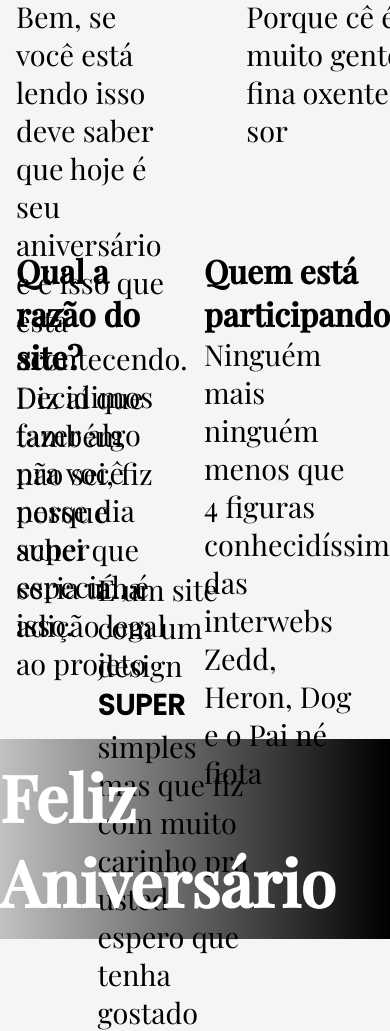
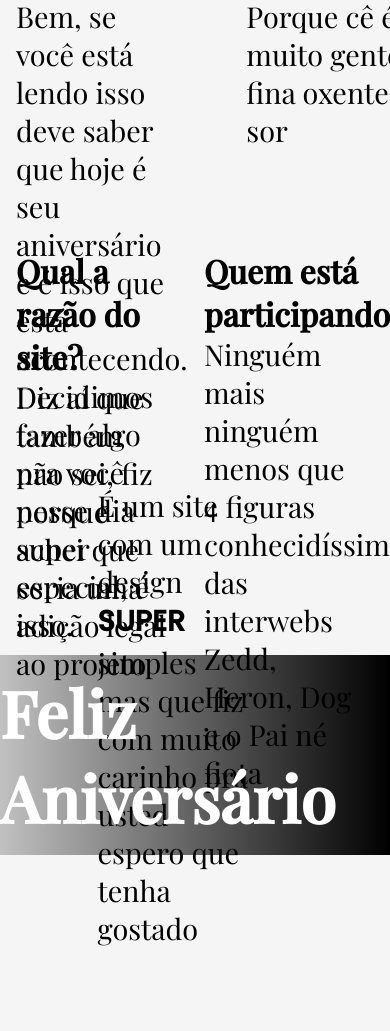
Before and after one commit to Biack123/Biack123.github.io, a plain HTML site: page index.html in a window 390 px wide. Shown: the part 1202-2233 px from the top of the page. After the commit the page ends 2149 px from the top, so only its background shows below. Drawn offline with nearby package versions, Linux system fonts and the light colour scheme; a web font is replaced by a local one.

Commit message:
Update styles.css

```diff
--- a/styles.css
+++ b/styles.css
@@ -203,7 +203,7 @@
     top: 100vh;
   }
   .space2{
-    top: 230vh;
+    top: 220vh;
   }
   .ContTv{
     padding-left: 0;
@@ -218,7 +218,7 @@
   }
   .conclusion{
     left: 25vw;
-    top: 40vh;
+    top: 30vh;
   }
   .showcase, .showcase header{
     padding: 40px;
```
